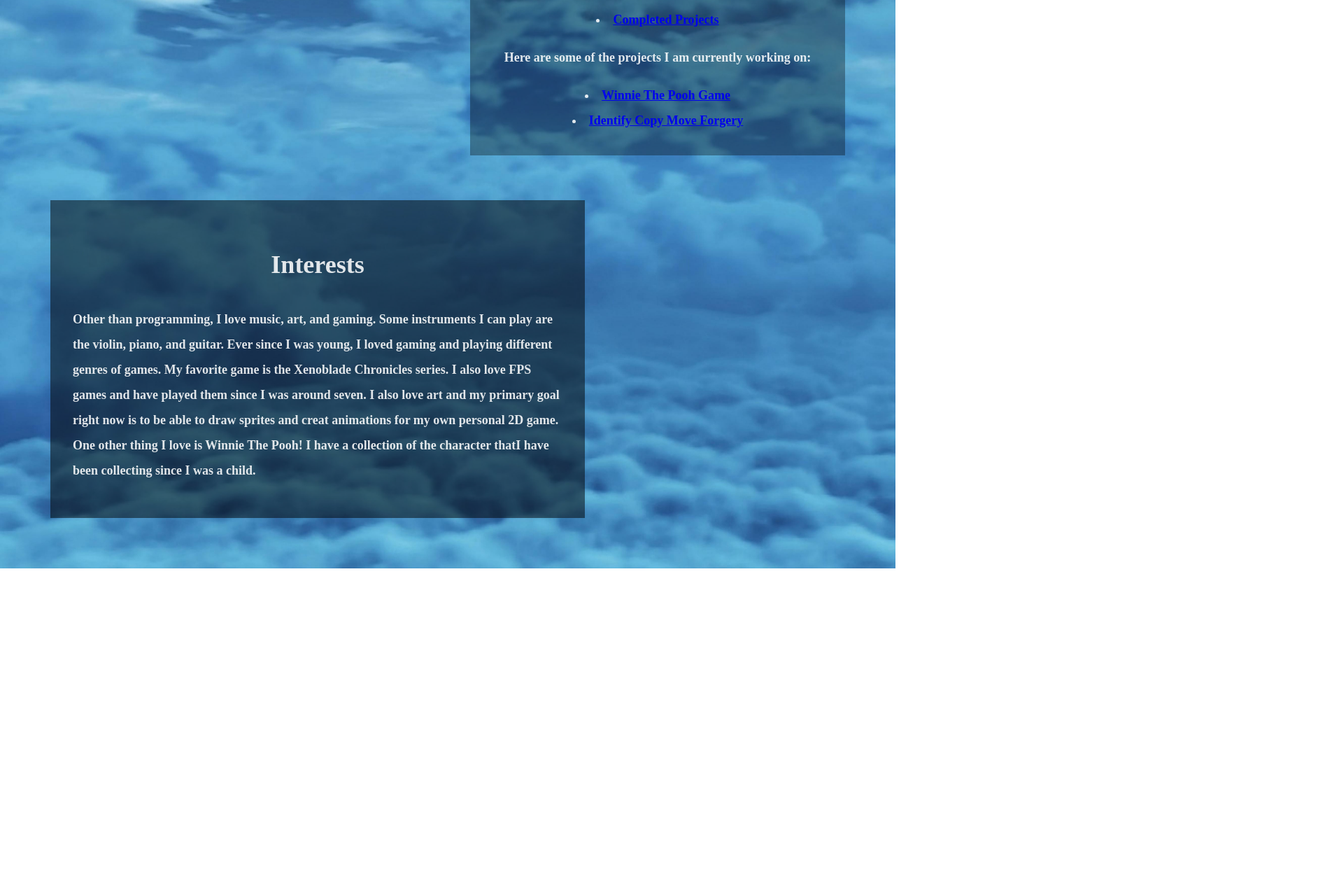
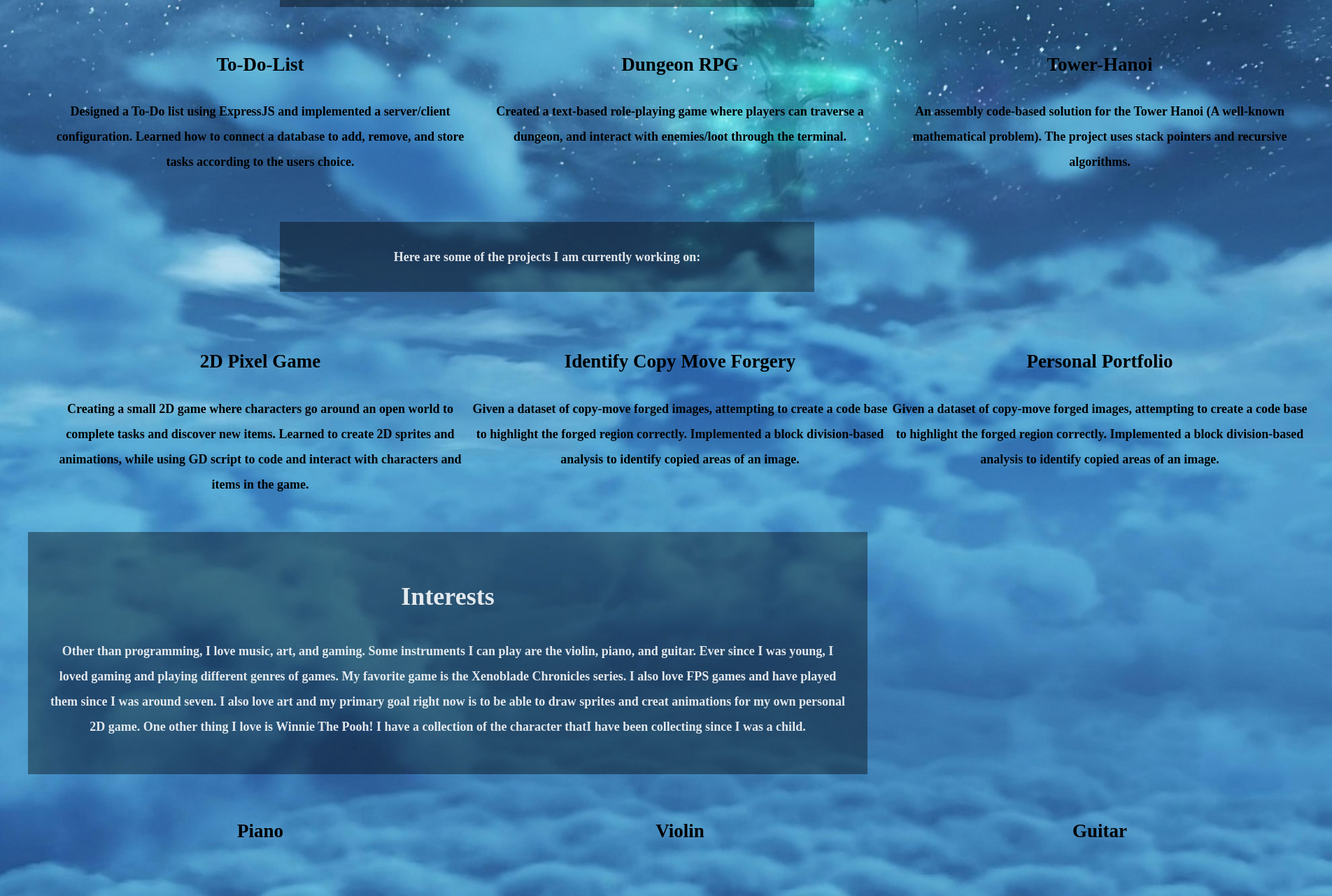
Before and after one commit to aadibaahmed/Portfolio, a React (Vite) app in the folder portfolio/: page / in a window 1280 px wide. Shown: the part 1200-2480 px from the top of the page at 70% size, 1904 px wide, since content can reach past the window. Before the commit the page ends 2012 px from the top, so only its background shows below. Built offline with nearby package versions, Linux system fonts and the light colour scheme.

Commit message:
more aligning

```diff
--- a/portfolio/src/App.css
+++ b/portfolio/src/App.css
@@ -22,7 +22,7 @@
   font-weight: bold;
   padding: 2rem;
   text-align: left;
-  background-color: rgba(0, 0, 0, 0.397);
+  background-color: rgba(0, 0, 0, 0.5);
 }
 .navbar{
   max-width: flex;
@@ -39,26 +39,29 @@
 
 .Projectsdec{
   max-width: 700px;
+  margin-left: 30%;
   font-family: 'Times New Roman', Times, serif;
   font-size: large;
   font-weight: bold;
   padding: 2rem;
-  text-align: left;
-  background-color: rgba(0, 0, 0, 0.329);
+  background-color: rgba(0, 0, 0, 0.397);
 }
-.Projects{
-  max-width: flex;
-  margin: 0 auto;
-  padding: 2rem;
-  text-align: justify;
-  margin-left: 50%;
-}
-.Interests{
-  max-width: 700px;
+.Interestss{
   font-family: 'Times New Roman', Times, serif;
   font-size: large;
   font-weight: bold;
   padding: 2rem;
-  text-align: left;
-  background-color: rgba(0, 0, 0, 0.5);
+  background-color: rgba(0, 0, 0, 0.397);
 }
+.project_box{
+  color: black;
+  max-width: fit-content;
+  display: inline-grid;
+  grid-template-columns: repeat(3, 600px);
+  grid-template-rows: repeat(3, auto);
+  text-align: center;
+  font-size: large;
+  font-weight: bold;
+  padding: 2rem;
+  gap: 8;
+}
--- a/portfolio/src/App.jsx
+++ b/portfolio/src/App.jsx
@@ -3,8 +3,6 @@ import Home from './pages/Home'
 import Projects from './pages/Projects'
 import Nav from './pages/Nav'
 import Interests from './pages/Interests'
-
-// import { BrowserRouter as Router, Routes, Route} from 'react-router-dom'
 import './App.css'
 
 function App() {
@@ -17,7 +15,7 @@ function App() {
       <div className='Projects'>
         <Projects />
       </div>
-      <div className='Home'>
+      <div className='Interests'>
         <Interests />
       </div>
     </div>
--- a/portfolio/src/pages/Interests.jsx
+++ b/portfolio/src/pages/Interests.jsx
@@ -1,15 +1,37 @@
 import React from "react";
 
+const my_interests = [
+    {name: 'Piano'},
+    {name: 'Violin'},
+    {name: 'Guitar'},
+    {name: 'Art'},
+    {name: 'Games'},
+    {name: 'Winnie The Pooh'}
+]
 const Interests = () =>{
     return(
-        <div className= "Interests" id="Interests">
-            <h1 style={{textAlign: 'center'}}>Interests</h1>
+        <div  style={{textAlign: 'center'}} id="Interests">
+        <div className="Interestss">
+            <h1>Interests</h1>
                 <p>Other than programming, I love music, art, and gaming. Some instruments I can play are the violin, piano, and guitar.
                     Ever since I was young, I loved gaming and playing different genres of games. My favorite game is the Xenoblade Chronicles
                     series. I also love FPS games and have played them since I was around seven. I also love art and my primary goal right now
                     is to be able to draw sprites and creat animations for my own personal 2D game. One other thing I love is Winnie The Pooh!
                     I have a collection of the character thatI have been collecting since I was a child.
                 </p>
+                </div>
+                <div className="project_box" style={{textAlign: 'center'}}>
+                        {my_interests.map((project) => (
+                            <div>
+                            <h2>{project.name}</h2>
+                                <p>
+                                    {project.description}
+                                </p>
+                                <br></br>
+                            </div>
+                        ))}
+                </div>
+                <br></br>
         </div>
     )
 }
--- a/portfolio/src/pages/Projects.jsx
+++ b/portfolio/src/pages/Projects.jsx
@@ -1,27 +1,51 @@
 import React from "react";
 
-export const Projects = () =>{
+const in_progress =[
+    {id: 1, name: '2D Pixel Game', description: 'Creating a small 2D game where characters go around an open world to complete tasks and discover new items. Learned to create 2D sprites and animations, while using GD script to code and interact with characters and items in the game.'},
+    {id: 2, name: 'Identify Copy Move Forgery', description: 'Given a dataset of copy-move forged images, attempting to create a code base to highlight the forged region correctly. Implemented a block division-based analysis to identify copied areas of an image.'},
+    {id: 2, name: 'Personal Portfolio', description: 'Given a dataset of copy-move forged images, attempting to create a code base to highlight the forged region correctly. Implemented a block division-based analysis to identify copied areas of an image.'}
+]
+const completed = [
+    {id: 1, name: 'To-Do-List', description: 'Designed a To-Do list using ExpressJS and implemented a server/client configuration. Learned how to connect a database to add, remove, and store tasks according to the users choice.'},
+    {id: 2, name: 'Dungeon RPG', description: 'Created a text-based role-playing game where players can traverse a dungeon, and interact with enemies/loot through the terminal.'},
+    {id: 3, name: 'Tower-Hanoi', description: 'An assembly code-based solution for the Tower Hanoi (A well-known mathematical problem). The project uses stack pointers and recursive algorithms.'}
+]
+const Projects = () =>{
+
+
     return(
-        <div style={{textAlign: 'center'}} className= "Projectsdec" id="Projects">
-            <h1>Projects</h1>
-                <p>I've done a few projects in my free time, they are on my GitHub. Here are the ones I have completed so far:
-                </p>
+        <div style={{textAlign: 'center'}} id="Projects">
+            <div className="Projectsdec">
+                <h1>Projects</h1>
+                    <p>I've done a few projects in my free time, they are on my GitHub. Here are the ones I have completed so far:</p>
+                    </div>
+                    <div className="project_box" style={{textAlign: 'center'}}>
+                        {completed.map((project) => (
+                            <div>
+                            <h2>{project.name}</h2>
+                                <p>
+                                    {project.description}
+                                </p>
+                            </div>
 
-            <li>
-                <a href= "/Completed">Completed Projects</a>
+                        ))}
+                </div>
+
+                <p div className="Projectsdec">Here are some of the projects I am currently working on:</p>
+
+                <div className="project_box" style={{textAlign: 'center'}}>
+                    {in_progress.map((project) => (
+                        <div>
+                           <h2>{project.name}</h2>
+                            <p>
+                                {project.description}
+                            </p>
+                        </div>
+
+                    ))}
+                </div>
+
                 <br></br>
-                <p>Here are some of the projects I am currently working on:</p>
-            </li>
-
-            <li>
-                <a href= "/WinnieThePooh">Winnie The Pooh Game</a>
-                <br></br>
-            </li>
-
-            <li>
-                <a href= "/Copy_Move">Identify Copy Move Forgery</a>
-                <br></br>
-            </li>
 
         </div>
     )
```
